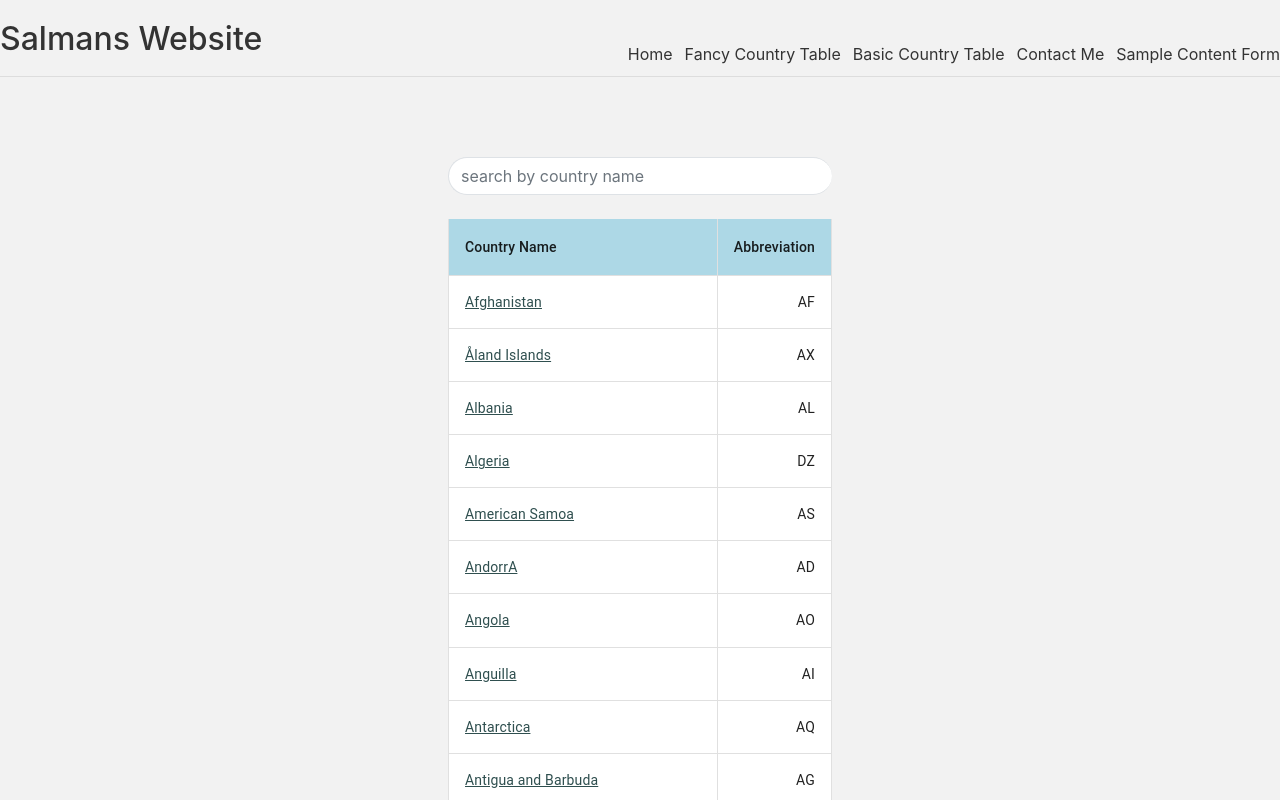
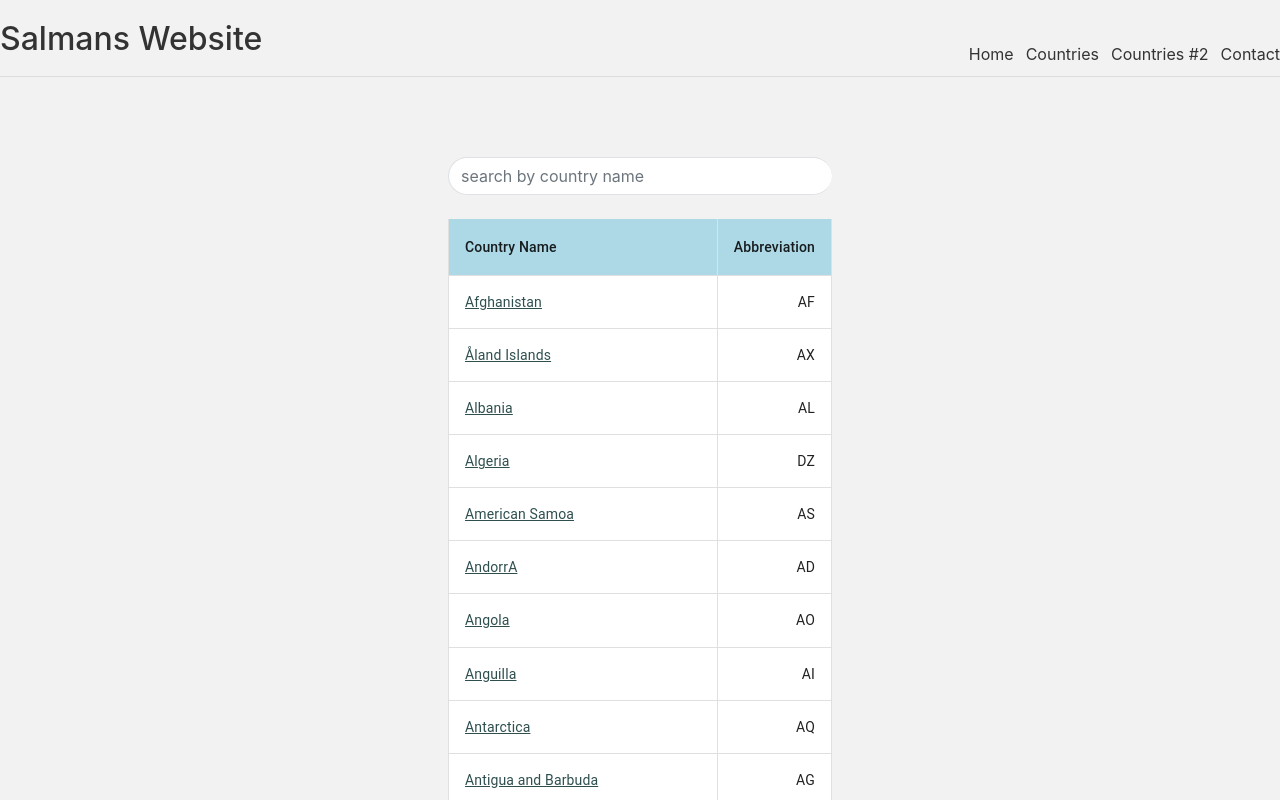
Before and after one commit to Salm9n/country-website-nextjs, a Next.js app: page /posts/build-table in a window 1280 px wide. Shown: the top 800 px of the page. Built offline with nearby package versions, Linux system fonts and the light colour scheme.

Commit message:
changed header

```diff
--- a/components/Header.js
+++ b/components/Header.js
@@ -7,10 +7,9 @@ const Header = () => {
         <h2>Salmans Website</h2>
       </div>
       <Link href="/"><a>Home</a></Link>
-      <Link href="/posts/build-table"><a>Fancy Country Table</a></Link>
-      <Link href="/posts/country"><a>Basic Country Table</a></Link>
-      <Link href="/posts/contactme"><a>Contact Me</a></Link>
-      <Link href="/posts/post"><a>Sample Content Form</a></Link>
+      <Link href="/posts/build-table"><a>Countries</a></Link>
+      <Link href="/posts/country"><a>Countries #2</a></Link>
+      <Link href="/posts/contactme"><a>Contact</a></Link>
     </nav>
       );
 }
```
